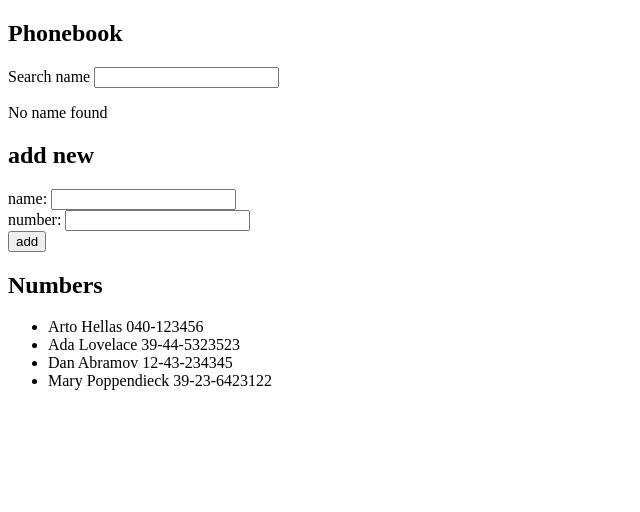
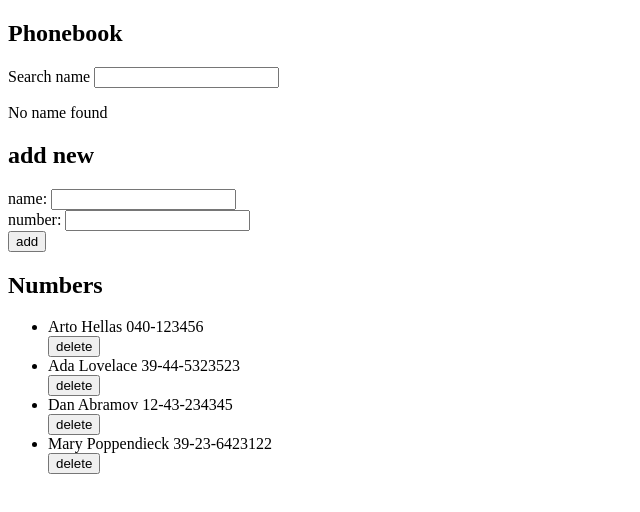
Before and after one commit to sami-alt/Full-Stack-Open-2024, a React (Vite) app in the folder part2/phonebook/: page / in a window 1280 px wide. Shown: the top 512 px of the page, without its empty margins (0-640 px from the left). Built offline with nearby package versions, Linux system fonts and the light colour scheme; data requests are answered from the project's data file.

Commit message:
part2 exercises 2.12-2.14.

```diff
--- a/part2/phonebook/db.json
+++ b/part2/phonebook/db.json
@@ -1,5 +1,5 @@
 {
-    "persons":[
+  "persons": [
     {
       "name": "Arto Hellas",
       "number": "040-123456",
--- a/part2/phonebook/src/AddNumber.jsx
+++ b/part2/phonebook/src/AddNumber.jsx
@@ -1,4 +1,5 @@
 import { useState } from "react"
+import serverCalls from "./serverCalls"
 
 const AddPerson = (props) => {
     const [newName, setNewName] = useState('')
@@ -14,7 +15,7 @@ const AddPerson = (props) => {
             alert(`${newName} is already added to phonebook`)
             return
           }
-        setPersons(persons.concat({name: newName, number:newNumber, id: persons.length + 1}))
+          serverCalls.createPerson({name: newName, number:newNumber}).then(response => setPersons(persons.concat(response)))
     }
 
     const handleInputName = (event) => {
--- a/part2/phonebook/src/App.jsx
+++ b/part2/phonebook/src/App.jsx
@@ -1,18 +1,22 @@
 import { useEffect, useState } from 'react'
 import SearchPerson from './FilterPerson'
 import AddPerson from './AddNumber'
-import RenderNumbers from './RenderNUmbers'
-import axios from 'axios'
+import RenderNumbers from './RenderNumbers'
+import serverCalls from './serverCalls'
 
 const App = () => {
   const [persons, setPersons] = useState([])
 
-  useEffect(() => {
-    axios.get('http://localhost:3001/persons')
-    .then(response => {
-      setPersons(response.data)
-    })
+  useEffect(()=> {
+     serverCalls
+    .getAll()
+    .then(response => setPersons(response))
   },[])
+
+  const personDelete = (deletedId) => {
+    const newPersonList = persons.filter(person => person.id !== deletedId)
+    return setPersons(newPersonList)
+}
 
   return (
     <div>
@@ -20,7 +24,7 @@ const App = () => {
       <SearchPerson persons={persons}/>
       <AddPerson persons={persons} setPersons={setPersons}/>
       <h2>Numbers</h2>
-      <RenderNumbers persons={persons}/>
+      <RenderNumbers persons={persons} onPersonDeleted={personDelete}/>
     </div>
   )
 }
--- /dev/null
+++ b/part2/phonebook/src/Deleteperson.jsx
@@ -0,0 +1,25 @@
+import { useState } from "react"
+import serverCalls from "./serverCalls"
+
+
+const DeletePerson = (props) =>{
+    const {person} = props
+
+    const deletePerson = (event) =>{
+        event.preventDefault()
+        const personToDelete =  person.name
+        confirm('delete ' + personToDelete + '?' )
+        serverCalls
+        .deletePerson(person.id)
+        .then(() => props.onPersonDeleted(person.id))
+    }
+
+    return (
+        <div>
+            <button onClick={deletePerson}>delete</button>
+        </div>
+    )
+
+}
+
+export default DeletePerson
--- a/part2/phonebook/src/RenderNUmbers.jsx
+++ /dev/null
@@ -1,14 +0,0 @@
-
-const RenderNumbers = (props) => {
-    const {persons} = props
-
-    return(
-        <div>
-            <ul>
-                {persons.map(person => <li key={person.name}>{person.name} {person.number}</li>)}
-            </ul>
-        </div>
-    )
-}
-
-export default RenderNumbers
--- /dev/null
+++ b/part2/phonebook/src/RenderNumbers.jsx
@@ -0,0 +1,19 @@
+import DeletePerson from "./Deleteperson"
+
+const RenderNumbers = (props) => {
+    const {persons} = props
+
+    const onPersonDeleted = () => {
+        location.reload()
+    }
+
+    return(
+        <div>
+            <ul>
+               {persons.map(person => <li key={person.id}>{person.name} {person.number} <DeletePerson onPersonDeleted={props.onPersonDeleted} person={person}/></li>) }
+            </ul>
+        </div>
+    )
+}
+
+export default RenderNumbers
--- /dev/null
+++ b/part2/phonebook/src/serverCalls.jsx
@@ -0,0 +1,25 @@
+import axios from "axios";
+
+const baseUrl = 'http://localhost:3001/persons'
+
+const  getAll = () => {
+    const request = axios.get(baseUrl)
+    return request.then(response => response.data).catch(err => console.log(err))
+}
+
+const createPerson = (newPerson) => {
+    const request = axios.post(baseUrl, newPerson)
+    return request.then(response => response.data)
+}
+
+const updatePerson = (id) => {
+    const request = axios.put(`${baseUrl}/${id}`, updatedPerson)
+    return request.then(response => response.data)
+}
+
+const deletePerson = (id) => {
+    const request = axios.delete(`${baseUrl}/${id}`)
+    return request.then(response => response.data)
+}
+
+export default { getAll, createPerson, updatePerson, deletePerson }
```
Lines whose indentation alone changed are shown as unchanged.
